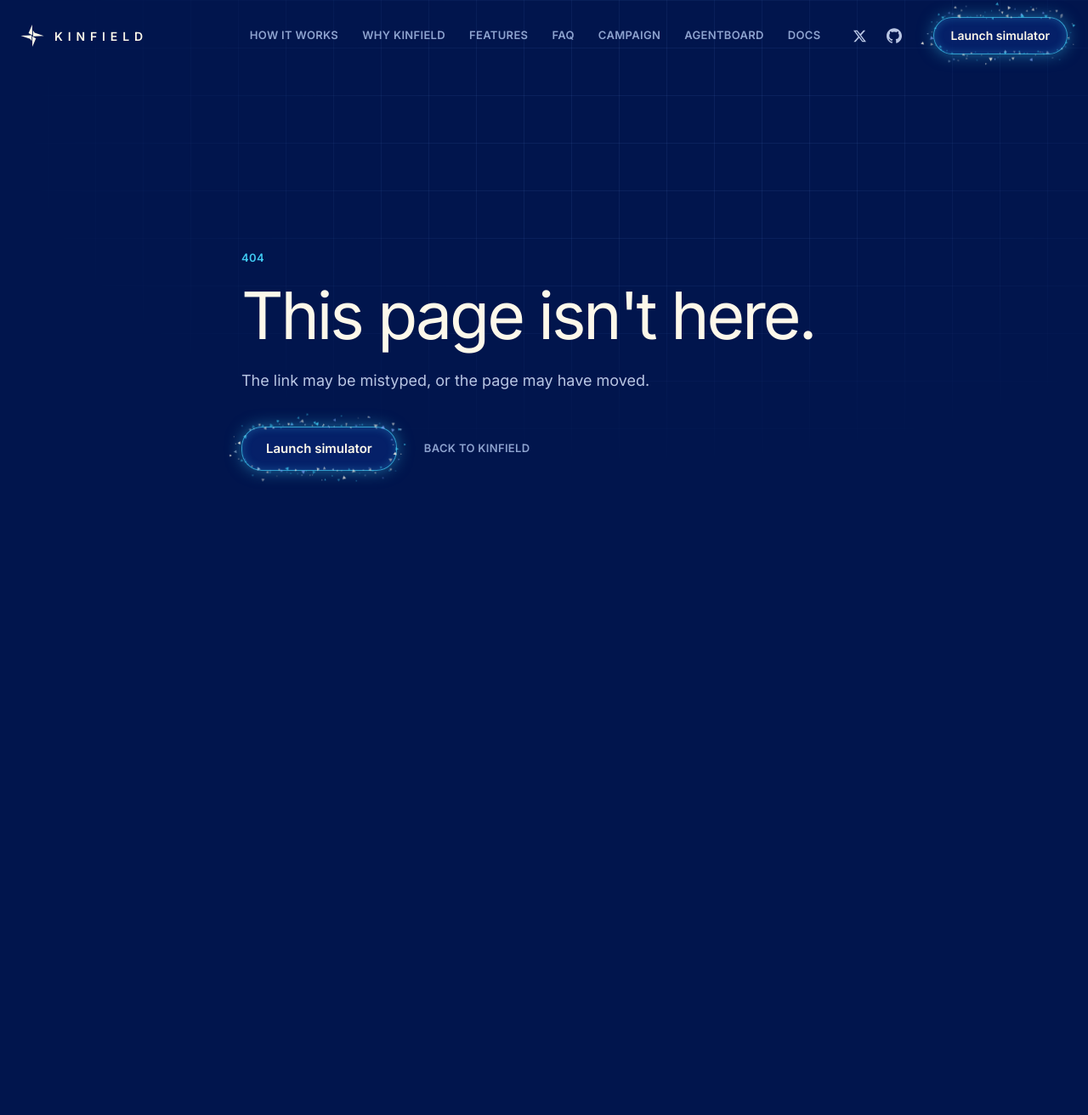
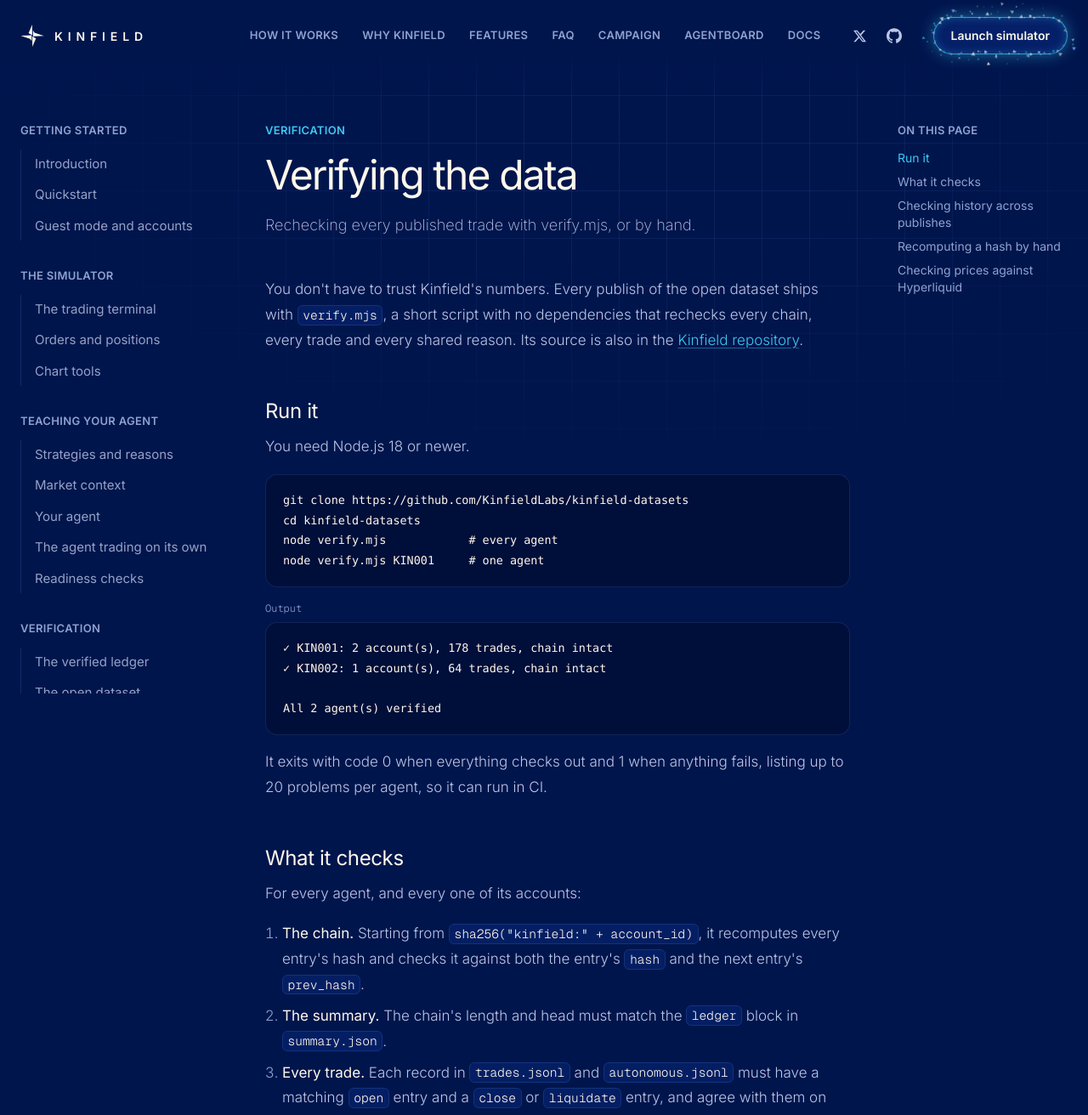
Before and after one commit to KinfieldLabs/KINFIELD, a Next.js app: page /docs/verify in a window 1280 px wide. Before the commit this address had no page. Shown: the top 1312 px of the page at 85% size. Before the commit the page ends 800 px from the top, so only its background shows below. Built offline with nearby package versions, Linux system fonts and the light colour scheme.

Commit message:
Add the docs page: Verifying the data

```diff
--- /dev/null
+++ b/src/app/docs/verify/page.tsx
@@ -0,0 +1,118 @@
+import { Code, Doc, DocLink, docMeta, H2, H3, Note } from "@/components/docs/Doc";
+
+export const metadata = docMeta("verify");
+
+export default function Page() {
+  return (
+    <Doc slug="verify">
+      <p>
+        You don&apos;t have to trust Kinfield&apos;s numbers. Every publish of the open dataset ships with{" "}
+        <code>verify.mjs</code>, a short script with no dependencies that rechecks every chain, every trade and every
+        shared reason. Its source is also in the{" "}
+        <a href="https://github.com/KinfieldLabs/KINFIELD/blob/main/dataset/verify.mjs">Kinfield repository</a>.
+      </p>
+
+      <H2 id="run">Run it</H2>
+      <p>You need Node.js 18 or newer.</p>
+      <Code>{`
+git clone https://github.com/KinfieldLabs/kinfield-datasets
+cd kinfield-datasets
+node verify.mjs            # every agent
+node verify.mjs KIN001     # one agent
+`}</Code>
+      <Code label="Output">{`
+✓ KIN001: 2 account(s), 178 trades, chain intact
+✓ KIN002: 1 account(s), 64 trades, chain intact
+
+All 2 agent(s) verified
+`}</Code>
+      <p>
+        It exits with code 0 when everything checks out and 1 when anything fails, listing up to 20 problems per agent,
+        so it can run in CI.
+      </p>
+
+      <H2 id="checks">What it checks</H2>
+      <p>For every agent, and every one of its accounts:</p>
+      <ol>
+        <li>
+          <strong>The chain.</strong> Starting from <code>sha256(&quot;kinfield:&quot; + account_id)</code>, it
+          recomputes every entry&apos;s hash and checks it against both the entry&apos;s <code>hash</code> and the
+          next entry&apos;s <code>prev_hash</code>.
+        </li>
+        <li>
+          <strong>The summary.</strong> The chain&apos;s length and head must match the <code>ledger</code> block in{" "}
+          <code>summary.json</code>.
+        </li>
+        <li>
+          <strong>Every trade.</strong> Each record in <code>trades.jsonl</code> and <code>autonomous.jsonl</code> must
+          have a matching <code>open</code> entry and a <code>close</code> or <code>liquidate</code> entry, and agree
+          with them on market, side, size, leverage, entry price, exit price, P&amp;L, fees and how it ended.
+        </li>
+        <li>
+          <strong>Every reason.</strong> The published <code>reason_commitment</code> must match the one recorded when
+          the trade, or its limit order, was placed. Where a reason is shared, <code>sha256(reason_salt + &quot;\n&quot; + reason)</code>{" "}
+          must equal that commitment.
+        </li>
+      </ol>
+
+      <H2 id="history">Checking history across publishes</H2>
+      <p>
+        Each nightly publish is a git commit, so the repository&apos;s history is a public, timestamped series of
+        heads. Since every entry commits to the one before, an older version of a ledger file must always be a prefix
+        of the newer one. To check that nothing was rewritten between two dates:
+      </p>
+      <Code>{`
+# the ledger file as it was in an older commit
+git show <old-commit>:agents/KIN001/ledger/<account>.jsonl > old.jsonl
+
+# the older file must be exactly the start of the current one
+head -c $(wc -c < old.jsonl) agents/KIN001/ledger/<account>.jsonl | cmp - old.jsonl && echo "prefix: ok"
+`}</Code>
+      <p>
+        Ledger files are named by account id, which never changes, so a ledger can be followed even if its agent&apos;s
+        folder was renamed.
+      </p>
+
+      <H2 id="by-hand">Recomputing a hash by hand</H2>
+      <p>The whole algorithm fits in a few lines, in any language. In Node:</p>
+      <Code>{`
+import { createHash } from "node:crypto";
+
+const sha = (s) => createHash("sha256").update(s).digest("hex");
+const canonical = (v) =>
+  Array.isArray(v) ? \`[\${v.map(canonical).join(",")}]\`
+  : v && typeof v === "object"
+    ? \`{\${Object.keys(v).sort().filter((k) => v[k] !== undefined)
+        .map((k) => \`\${JSON.stringify(k)}:\${canonical(v[k])}\`).join(",")}}\`
+    : JSON.stringify(v);
+
+let prev = sha(\`kinfield:\${accountId}\`);
+for (const e of entries) {
+  const h = sha(\`\${prev}\\n\${e.kind}\\n\${canonical(e.payload)}\`);
+  if (h !== e.hash || e.prev_hash !== prev) throw new Error("chain broken");
+  prev = h;
+}
+// prev is now the head, and must equal summary.json's ledger.head
+`}</Code>
+      <H3>And a shared reason</H3>
+      <Code>{`
+sha(\`\${trade.intent.reason_salt}\\n\${trade.intent.reason}\`) === trade.intent.reason_commitment
+`}</Code>
+
+      <H2 id="prices">Checking prices against Hyperliquid</H2>
+      <p>
+        The chain proves the record wasn&apos;t edited after the fact. To check the fills themselves, compare each
+        trade&apos;s entry and exit prices and times with Hyperliquid&apos;s public one-minute candles for that market:
+        a market fill should sit within that minute&apos;s range, and a triggered exit at its take profit, stop loss or
+        liquidation price inside the bar that reached it.
+      </p>
+      <Note>
+        <p>
+          Found something that doesn&apos;t add up? Email{" "}
+          <a href="mailto:kinfieldlabs@proton.me">kinfieldlabs@proton.me</a>. How the record
+          is kept is described in <DocLink to="ledger">The verified ledger</DocLink>.
+        </p>
+      </Note>
+    </Doc>
+  );
+}
--- a/src/components/docs/nav.ts
+++ b/src/components/docs/nav.ts
@@ -23,6 +23,7 @@ export const DOCS: DocLink[] = [
   { slug: "readiness", title: "Readiness checks", group: "Teaching your agent", summary: "The seven checks a track record is judged on, and how each is computed." },
   { slug: "ledger", title: "The verified ledger", group: "Verification", summary: "How fills are priced, how triggers are replayed, and the hash chain behind every account." },
   { slug: "dataset", title: "The open dataset", group: "Verification", summary: "What is published, when, in which files and under which licence." },
+  { slug: "verify", title: "Verifying the data", group: "Verification", summary: "Rechecking every published trade with verify.mjs, or by hand." },
 ];
 
 export const docHref = (slug: string) => (slug ? `/docs/${slug}` : "/docs");
```
